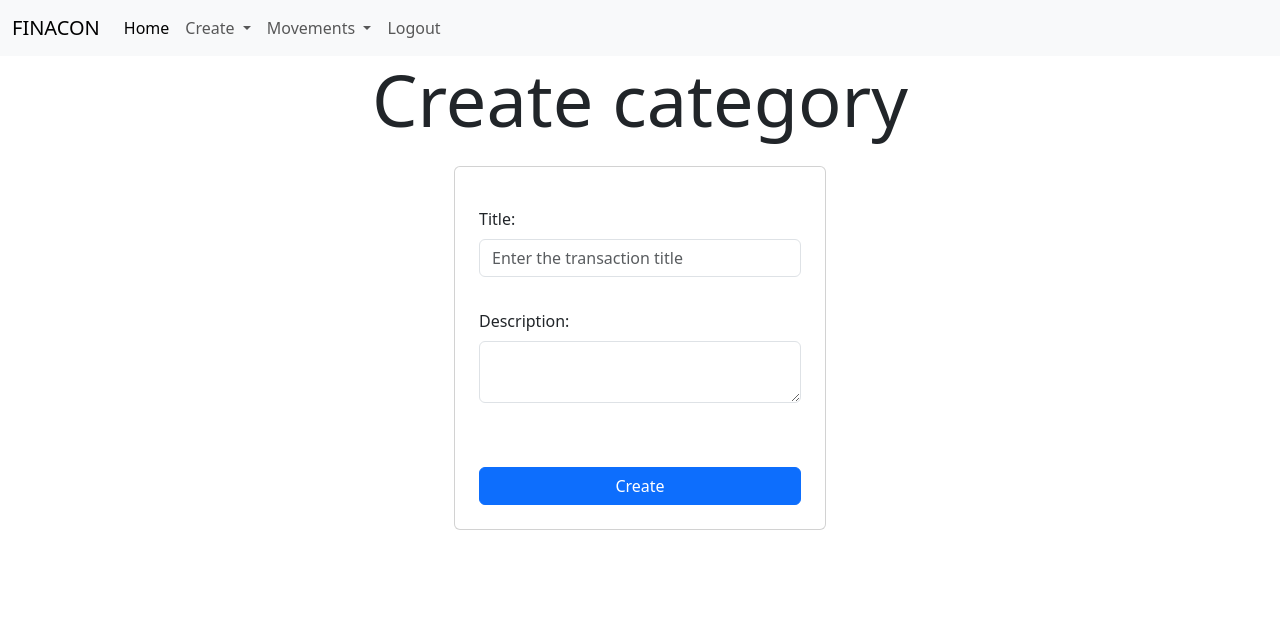
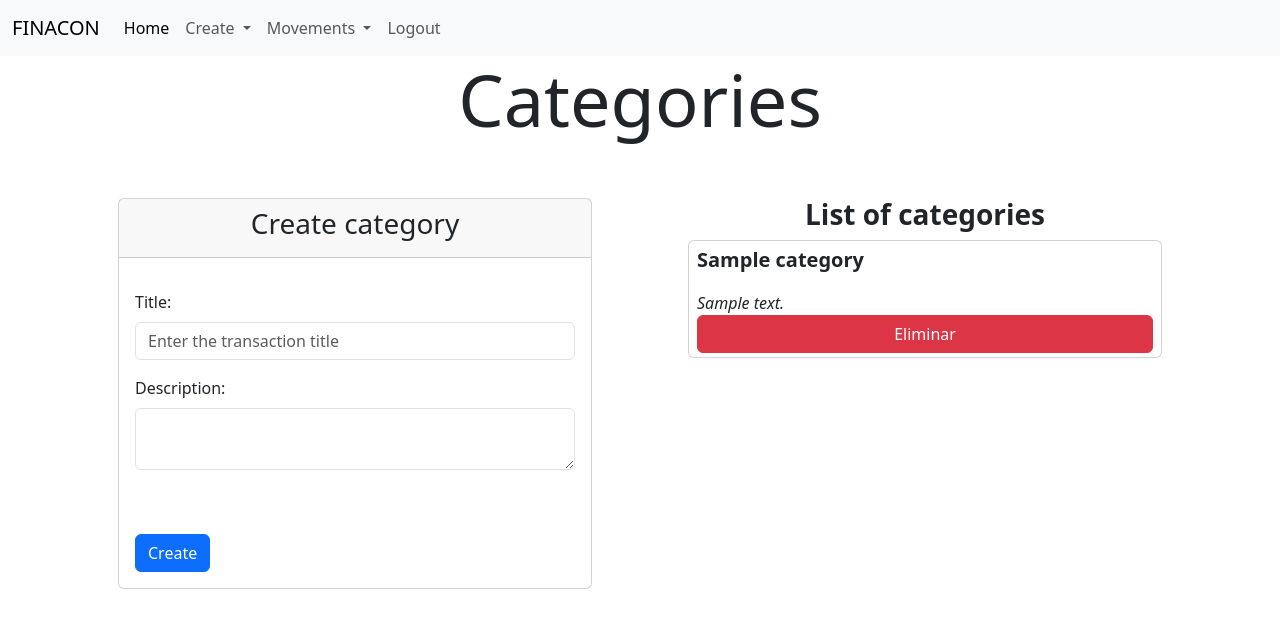
Before and after one commit to navi-exe04/financial-control-django, a Django app: page /create_category/ in a window 1280 px wide. Shown: the top 636 px of the page. Run offline with Django 5.2, Linux system fonts and the light colour scheme; a user stored in the database is signed in; tables that the repository leaves empty hold one stand-in row (values such as "Sample post").

Commit message:
feat: Some improvements for category view has started

```diff
--- a/finances/templates/create_category.html
+++ b/finances/templates/create_category.html
@@ -2,10 +2,16 @@
 
 {% block content %}
 <div class="text-center">
-    <h1 class="display-2">Create category</h1>
+    <h1 class="display-2">Categories</h1>
 </div>
-<form action="/create_category/" method="POST" class="card lg p-4 my-4 col-md-4 offset-4">
+<section class="row">
+    <div class="col-6 p-5">
+        <form action="/create_category/" method="POST" class="card">
             {% csrf_token %}
+            <div class="text-center card-header">
+                <h2 class="fs-3">Create category</h2>
+            </div>
+            <div class="card-body">
                 <div class="text-center">
                     <span class="text-danger fs-5 fst-italic"> {{ error }} </span>
                 </div>
@@ -22,5 +28,34 @@
                 <button class="btn btn-primary mt-5" type="submit">
                     Create
                 </button>
+            </div>
         </form>
+    </div>
+    <div class="col-6 p-5">
+        <div class="text-center">
+            <h2 class="fw-bolder fs-3">List of categories</h2>
+        </div>
+        <div>
+            {% if categories_size <= 0 %}
+                <div class="text-center">
+                    <span class="fs-4 fst-italic text-secondary">There is nothing yet.</span>
+                </div>
+            {% else %}
+                {% for category in categories %}
+                    <div class="card px-2 py-1 mb-3 d-flex">
+                        <p class="fw-bold fs-5">
+                            {{ category.title }}
+                        </p>
+                        <span class="fw-light fst-italic fs-6">
+                            {{ category.description }}
+                        </span>
+                        <a class="btn btn-danger">
+                            Eliminar
+                        </a>
+                    </div>
+                {% endfor %}
+            {% endif %}
+        </div>
+    </div>
+</section>
 {% endblock %}
--- a/finances/templates/create_transaction.html
+++ b/finances/templates/create_transaction.html
@@ -38,9 +38,12 @@
             <option value="{{ category.id }}">{{ category.title }}</option>
             {% endfor %}
         </select>
+        {% if categories_size <= 0 %}
+            <p class="fs-6 text-secondary mt-2">Please, create at least one category to continue.</p>
+        {% endif %}
     </div>
 
-    <button class="btn btn-primary mt-5" type="submit">
+    <button class="btn btn-primary" type="submit">
         Create
     </button>
 </form>
--- a/finances/views.py
+++ b/finances/views.py
@@ -63,8 +63,9 @@ class CreateTransactionView(FormView):
     def get_context_data(self, **kwargs):
         context = super().get_context_data(**kwargs)
         categories = Category.objects.filter(user=self.request.user)
-        print(categories)
+        categories_size = len(categories)
         context["categories"] = categories
+        context["categories_size"] = categories_size
         return context
 
 
@@ -76,7 +77,7 @@ class CreateCategoryView(FormView):
     model = Category
     template_name = "create_category.html"
     form_class = CategoryForm
-    success_url = REPORT_TEMPLATE_URL
+    success_url = '/create_category/'
 
     def form_valid(self, form):
         category = form.save(commit=False)
@@ -88,6 +89,14 @@ class CreateCategoryView(FormView):
         return self.render_to_response(
             self.get_context_data(form=form, error=ERROR_MESSAGE_RESPONSE)
         )
+
+    def get_context_data(self, **kwargs):
+        context = super().get_context_data(**kwargs)
+        categories = Category.objects.filter(user=self.request.user)
+        categories_size = len(categories)
+        context["categories"] = categories
+        context["categories_size"] = categories_size
+        return context
 
 
 @method_decorator(login_required, name="dispatch")
```
Lines whose indentation alone changed are shown as unchanged.
